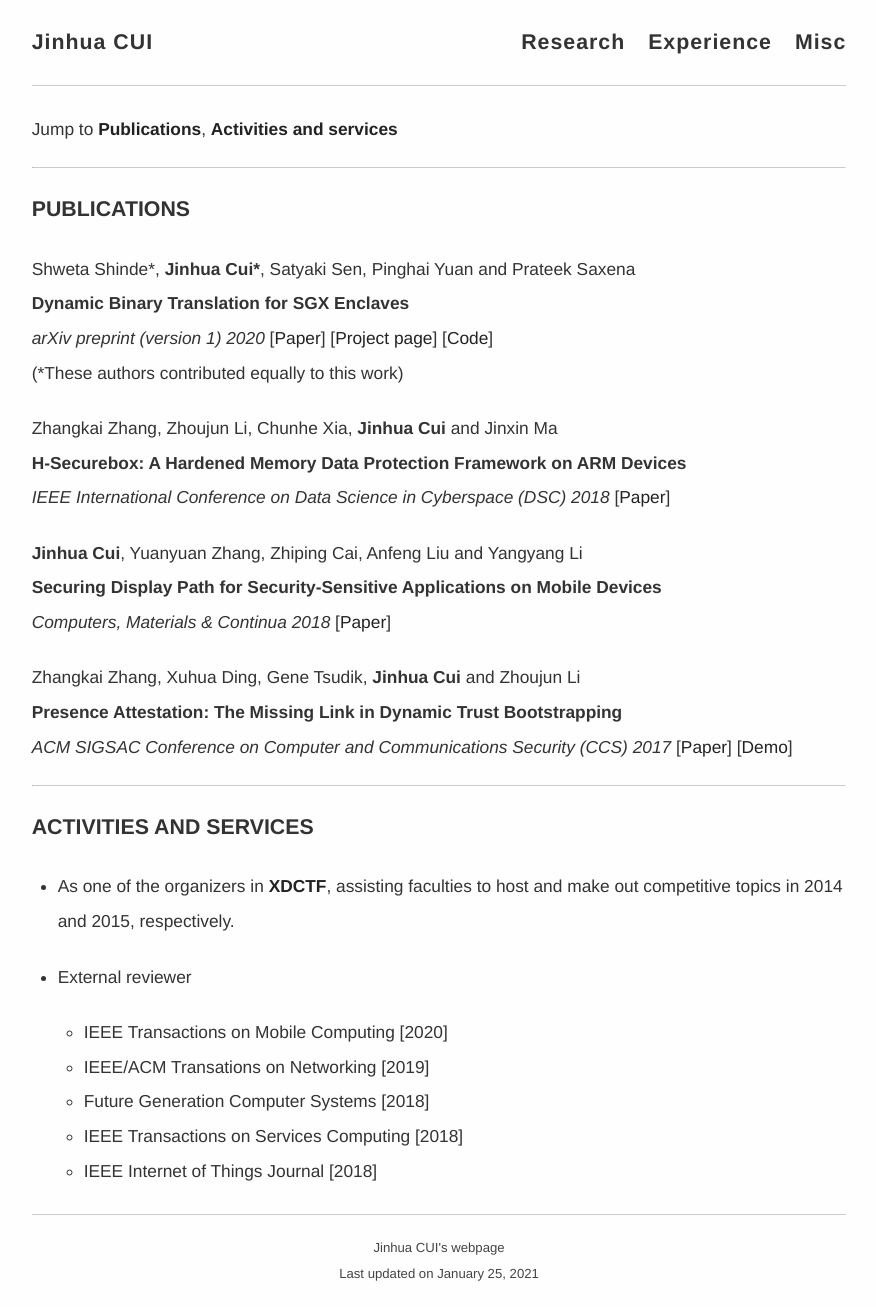
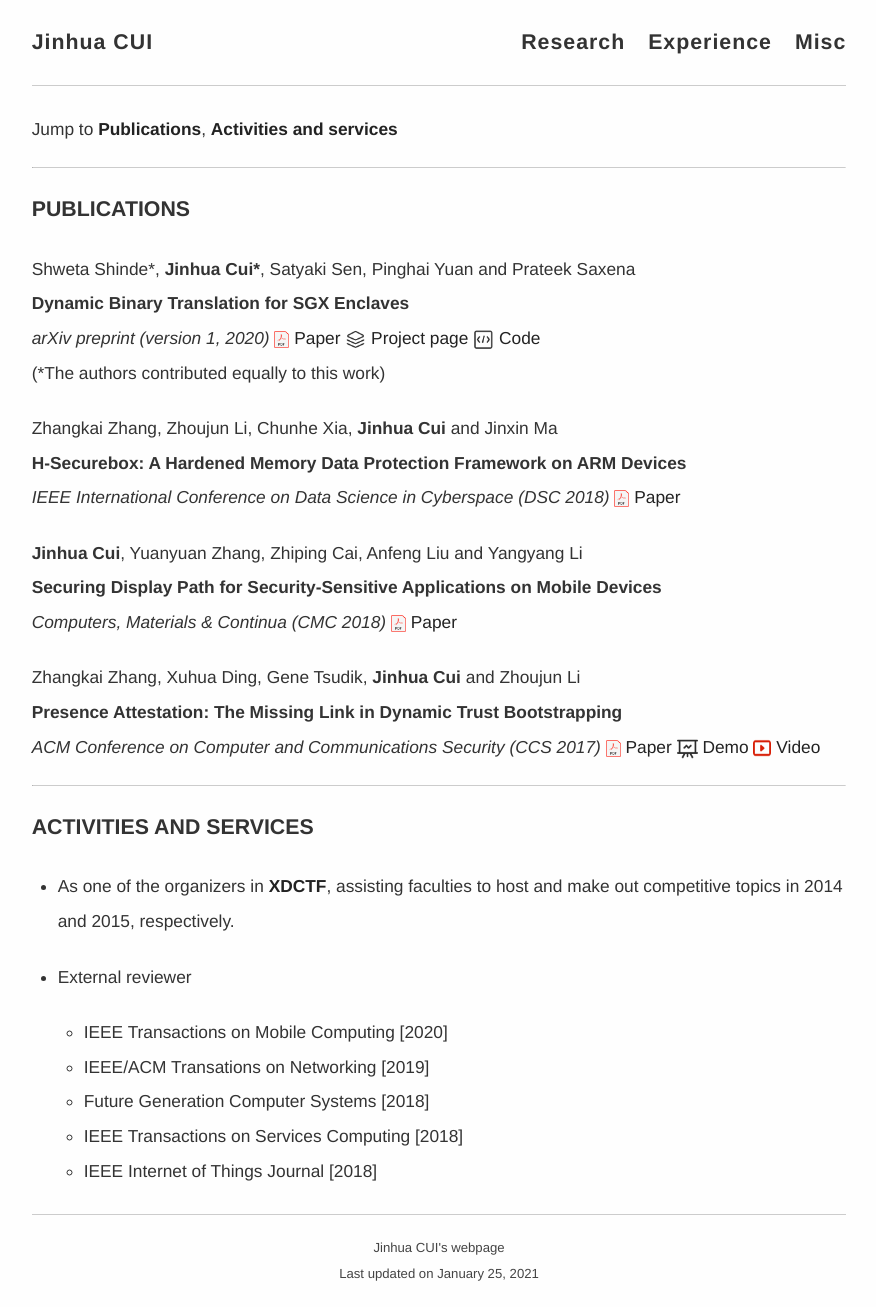
Before and after one commit to cimcs/cimcs.github.io, a Jekyll site: the page built from research.md, in a window 1280 px wide. Shown: the whole page, without its empty margins (201-1077 px from the left). Built offline with Jekyll 4.4.1, drawn with Linux system fonts in a browser that asks for light colours; comment, search, counter and statistics services are not loaded.

Commit message:
Adjust minor

```diff
--- a/research.md
+++ b/research.md
@@ -272,16 +272,15 @@ Jump to **[Publications](#peer-reviewed-publications)**, <!-- [Thesis](#doctoral
 ## Publications <!-- (peer reviewed unless stated otherwise) -->
 
 {% assign thumbnail="right" %}
-
+{% if pub.image %}
+{% include image.html url=pub.image height="20px" %}
+{% endif %}
 {% for pub in site.data.cv.publications %}
-<!-- {% if pub.image %}
-{% include image.html url=pub.image caption="" height="80px" align=thumbnail %}
-{% endif %} -->
 {{pub.author}}<br />
 **{{pub.title}}**<br />
 *{{pub.journal}}*
 {% if pub.note %} *({{pub.note}})*
-{% endif %} *{{pub.year}}*  [[Paper]({% if pub.internal %}{{pub.url | prepend: site.baseurl}}{% else %}{{pub.url}}{% endif %})] <!-- {% if pub.doi %}[[doi]({{pub.doi}})]{% endif %} --> {% if pub.web %}[[Project page]({{pub.web}})]{% endif %} {% if pub.code %}[[Code]({{pub.code}})]{% endif %} {% if pub.demo %}[[Demo]({{pub.demo}})]{% endif %} {% if pub.video %}[[Video]({{pub.video}})]{% endif %} {% if pub.slides %}[[Slides]({{pub.slides}})]{% endif %}<br />{% if pub.mark %} ({{pub.mark}}){% endif %}
+{% endif %} *{{pub.year}}* [![pdf](/images/pdf.png){:height="17px" width="15px"} Paper ]({% if pub.internal %}{{pub.url | prepend: site.baseurl}}{% else %}{{pub.url}}{% endif %}) <!-- {% if pub.doi %}[[doi]({{pub.doi}})]{% endif %} --> {% if pub.web %} [![project](/images/project.png){:height="21px" width="21px"} Project page ]({{pub.web}}){% endif %} {% if pub.code %} [![code](/images/code.png){:height="21px" width="21px"} Code]({{pub.code}}){% endif %} {% if pub.demo %}[![demo](/images/demo.png){:height="21px" width="21px"} Demo]({{pub.demo}}){% endif %} {% if pub.video %}[![video](/images/video.png){:height="22px" width="18px"} Video]({{pub.video}}){% endif %} {% if pub.slides %}[![slides](/images/slides.png){:height="18px" width="16px"} Slides]({{pub.slides}}){% endif %}<br />{% if pub.mark %} ({{pub.mark}}){% endif %}
 
 
 {% endfor %}
```
Also changed, not shown: _data/cv.yml (+10 -8 lines), images/code.png (added), images/demo.png (added), images/pdf.png (added), images/project.png (added), images/slides.png (added), images/video.png (added).
